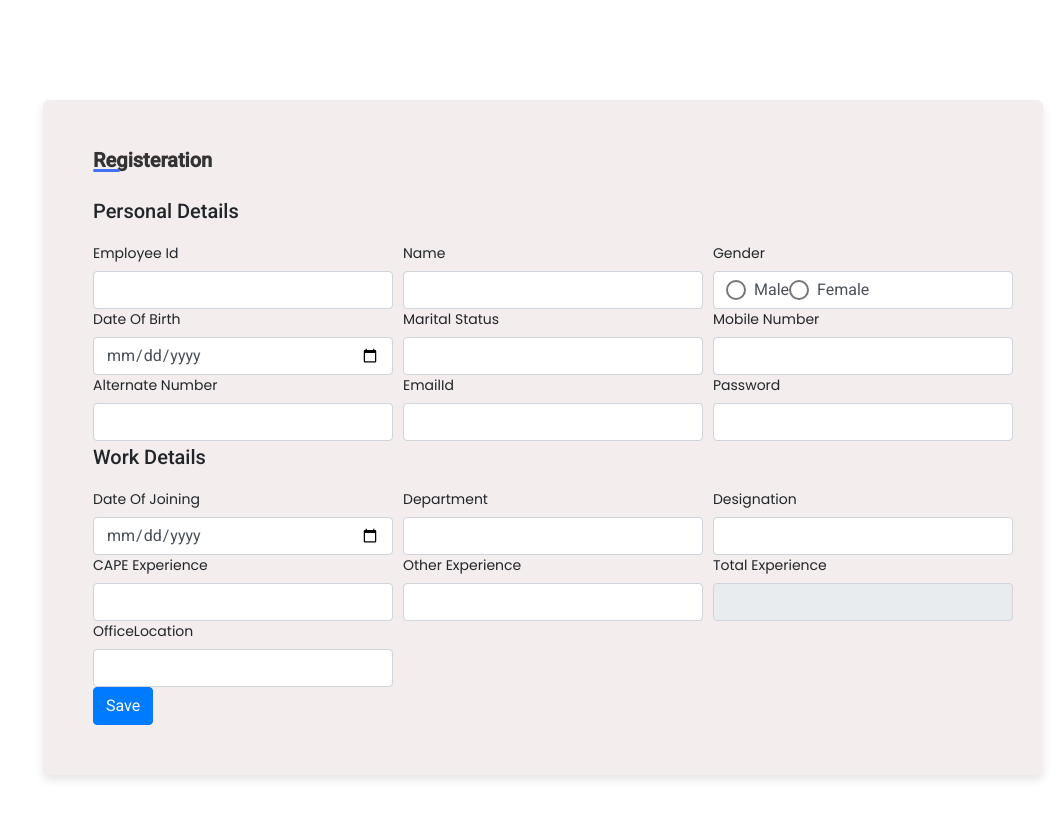
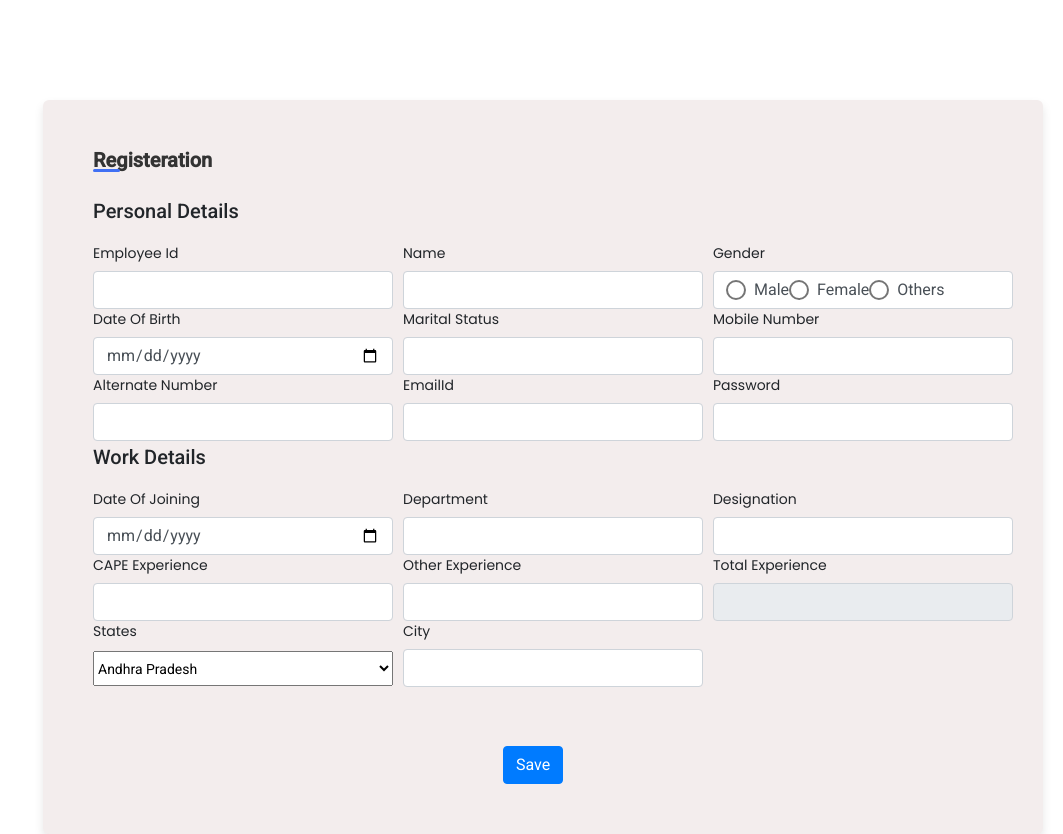
Before and after one commit to CapeSoftwareTeam/Cape-LMS-UI-Application, an Angular app: page /register in a window 1280 px wide. Shown: the whole page, without its empty margins (217-1280 px from the left). Before the commit the page ends 800 px from the top, so only its background shows below. Built offline with nearby package versions, Linux system fonts and the light colour scheme.

Commit message:
all validation completed & calculation, email trigger is pending

```diff
--- a/src/app/models/register.ts
+++ b/src/app/models/register.ts
@@ -12,7 +12,8 @@ export class Register {
     designation!:String;
     capeExperience!:number;
     otherExperience!:number;
-
+    city!:String;
+    state!:String
     password!:String;
     dateofjoining!:Date;
     totalexperience!:number;
--- a/src/app/register/register.component.html
+++ b/src/app/register/register.component.html
@@ -31,11 +31,12 @@
           <mat-radio-group aria-label="Select an option" name="gender" class="form-control"
           formControlName="gender"[(ngModel)]="register.gender"[ngClass]="{'is-invalid': submitted &&
           field.gender.errors}" style="width:300px;">
+          <mat-radio-button>Male</mat-radio-button>
+          <mat-radio-button>Female</mat-radio-button>
+          <mat-radio-button>Others</mat-radio-button>
           <div *ngIf="submitted && field.gender.errors" class="invalid-feedback">
           <div *ngIf="field.gender.errors">choose your gender</div>
           </div>
-          <mat-radio-button value="1">Male</mat-radio-button>
-          <mat-radio-button value="2">Female</mat-radio-button>
           </mat-radio-group>
 </div>
 <div class="col-md-4">
@@ -51,7 +52,7 @@
         <input type="text"name="maritalStatus" class="form-control"formControlName="maritalStatus"
         [(ngModel)]="register.maritalstatus" [ngClass]="{'is-invalid': submitted && field.maritalStatus.errors}">
          <div *ngIf="submitted && field.maritalStatus.errors" class="invalid-feedback">
-         <div *ngIf="field.maritalStatus.errors">MaritalStatus is required</div>
+         <div *ngIf="field.maritalStatus.errors">Marital status is required</div>
          </div>
 </div>
 <div class="col-md-4">
@@ -79,7 +80,7 @@
         <input type="email" name="email" class="form-control"formControlName="email"
         [(ngModel)]="register.emailid" [ngClass]="{'is-invalid': submitted && field.email.errors}">
         <div *ngIf="submitted && field.email.errors" class="invalid-feedback">
-        <div *ngIf="field.email.errors">Email is required</div>
+        <!-- <div *ngIf="field.email.errors">Email is required</div> -->
         <div *ngIf="field.email.errors.pattern">Enter valid email</div>
         </div>
 </div>
@@ -145,9 +146,21 @@
         </div>
 </div>
 <div class="col-md-4 ">
-         <label class="form-label">OfficeLocation</label>
-         <input type="text" name="officeLocation" class="form-control" formControlName="officeLocation">
+        <label>States</label>
+        <select style="width:300px;height:35px;margin-top:2px;" formControlName="state" [(ngModel)]="register.state"[ngClass]="{'is-invalid' : submitted && field.state.errors}">
+                <option *ngFor="let state of States; let i = index">{{state}}</option>
+        </select>
+        <div *ngIf="submitted && field.state.errors" class="invalid-feedback">
+        <div *ngIf="field.state.errors">State is required</div>
+        </div>
 </div>
+<div class="col-md-4">
+        <label class="form-label">City</label>
+        <input type="text" name="city" class="form-control"formControlName="city"
+        [(ngModel)]="register.city" [ngClass]="{'is-invalid': submitted && field.city.errors}">
+        <div *ngIf="submitted && field.city.errors" class="invalid-feedback">
+        <div *ngIf="field.city.errors">City is required</div>
+        </div>
 </div>
 <!-- <div class="col-md-4">
         <label class="form-label">Created Date</label>
@@ -167,6 +180,7 @@
 </div> -->
 </div>
 </div>
-<button type="submit" class="btn btn-primary">Save</button>
+<button type="submit" class="btn btn-primary" style="margin-left:410px;margin-top:59px;">Save</button>
 </div>
-</form>
+</div>
+ </form>
--- a/src/app/register/register.component.ts
+++ b/src/app/register/register.component.ts
@@ -38,12 +38,13 @@ this.RegisterationForm = new FormGroup({
   maritalStatus  :new FormControl('',Validators.required),
   mobile  :new FormControl('',[Validators.required,Validators.min(1000000000),Validators.max(9999999999)]),
   alternate  :new FormControl('', [Validators.required,Validators.min(1000000000),Validators.max(9999999999)]),
-  email  :new FormControl('',[Validators.required,Validators.pattern("^[a-z0-9._%+-]+@[a-z0-9.-]+\\.[a-z]{2,4}$")]),
+  email  :new FormControl('',[Validators.pattern("^[a-z0-9._%+-]+@[a-z0-9.-]+\\.[a-z]{2,4}$")]),
   doj   :new FormControl('',Validators.required),
   department  :new FormControl('',Validators.required),
   designation   :new FormControl('',Validators.required),
   totalExperience  :new FormControl('',Validators.required),
-  officeLocation  :new FormControl('',Validators.required),
+  state:new FormControl('',Validators.required),
+  city:new FormControl('',Validators.required),
   password  :new FormControl('',Validators.required),
   otherExperience  :new FormControl('',Validators.required),
   capeExperience : new FormControl('',Validators.required)
@@ -83,4 +84,9 @@ error =>{
 )
 
   }
+   States:any[]= ['Andhra Pradesh','Andaman & Nicobar Islands','Arunachal Pradesh',
+'Assam','Bihar','Chandigarh','Chhattisgarh','Delhi','Goa','Gujrat','Haryana','Himachal Pradesh',
+'Jammu & Kashmir','Jharkhand','Karnataka','Kerala','Ladakh','Lakshadweep','Madhya Pradesh',
+'Maharashtra','Manipur','Meghalaya','Mizoram','Nagaland','Odisha','Puducherry','Punjab','Rajasthan',
+'Sikkim','Tamilnadu','Telangana','Tripura','Uttar Pradesh','Uttarakhand','West Bengal'];
 }
```
